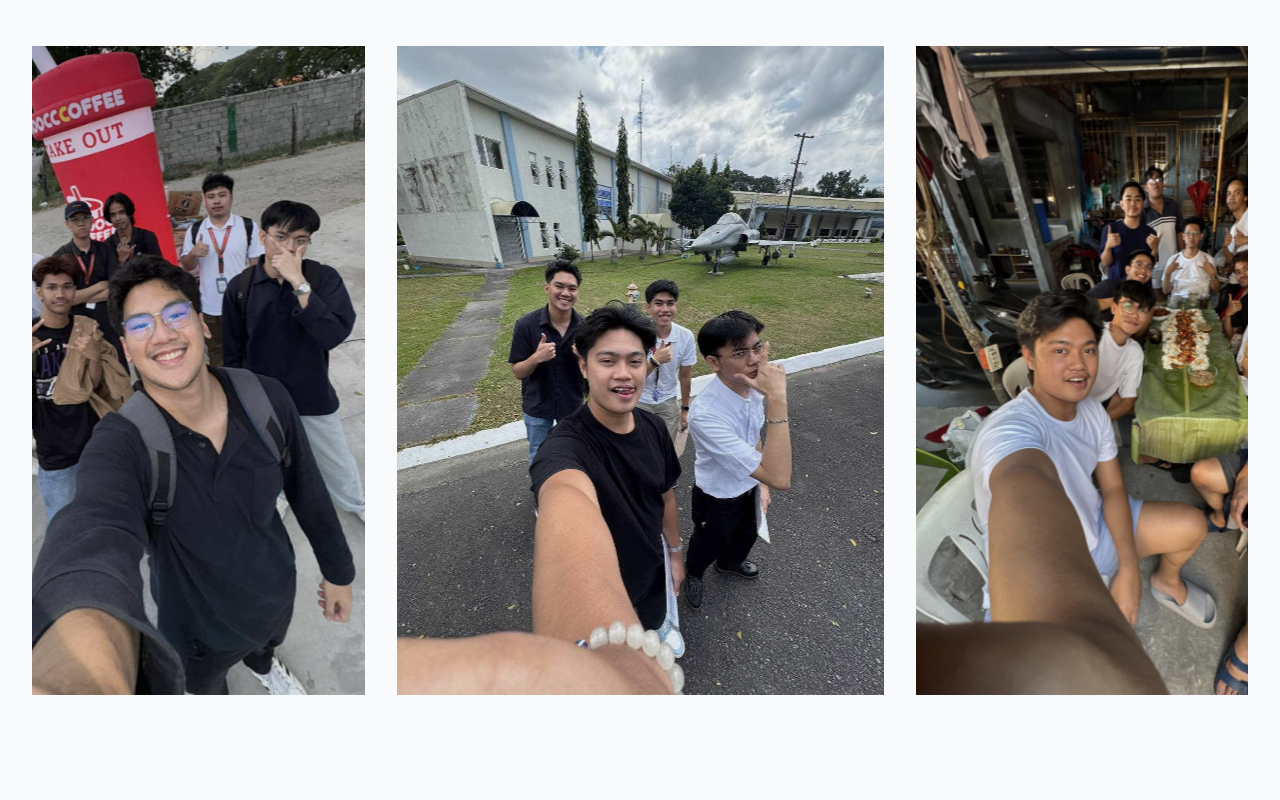
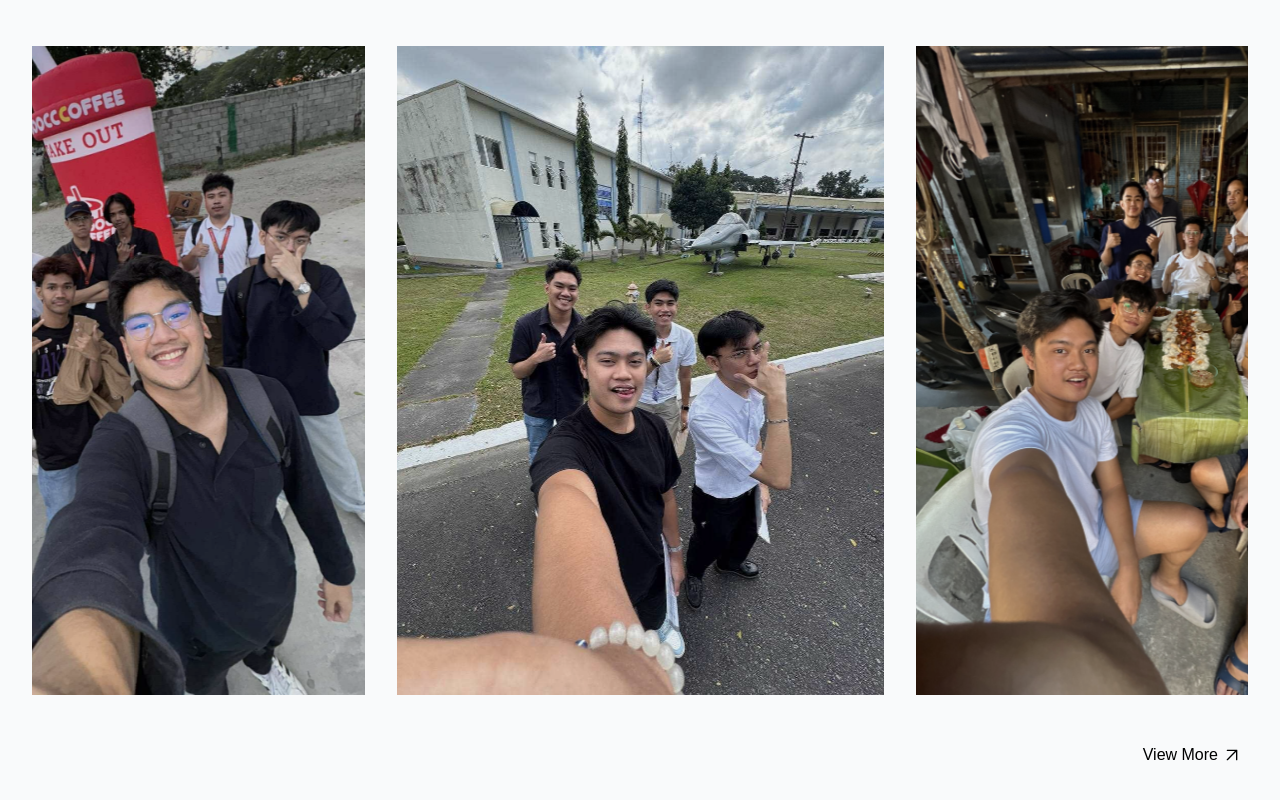
Before and after one commit to frncsvn30/ojt-boys-yearbook, a Vue app: page / in a window 1280 px wide. Shown: the part 1858-2658 px from the top of the page. Built offline with nearby package versions, Linux system fonts and the light colour scheme; a web font is replaced by a local one.

Commit message:
layout: install vue router + improve gallery layout section

```diff
--- a/index.html
+++ b/index.html
@@ -2,7 +2,7 @@
 <html lang="en">
   <head>
     <meta charset="UTF-8" />
-    <link rel="icon" type="image/svg+xml" href="/vite.svg" />
+    <link rel="icon" type="image/svg+xml" href="/favicon.jpg" />
     <meta name="viewport" content="width=device-width, initial-scale=1.0" />
 
     <link href="https://fonts.googleapis.com/css2?family=Poppins:wght@400;700&display=swap" rel="stylesheet">
--- a/package.json
+++ b/package.json
@@ -12,7 +12,8 @@
     "@tailwindcss/vite": "^4.1.10",
     "swiper": "^11.2.8",
     "tailwindcss": "^4.1.10",
-    "vue": "^3.5.13"
+    "vue": "^3.5.13",
+    "vue-router": "^4.5.1"
   },
   "devDependencies": {
     "@vitejs/plugin-vue": "^5.2.3",
--- a/src/App.vue
+++ b/src/App.vue
@@ -1,16 +1,21 @@
 <script setup>
-import { ref } from 'vue'
+import { useRoute } from 'vue-router'
 import BannerSection from './components/Banner.vue'
 import YearbookSection from './components/Yearbook.vue'
+import { ref } from 'vue'
 
+const route = useRoute()
 const bannerLoaded = ref(false)
-
 const handleBannerLoaded = () => {
   bannerLoaded.value = true
 }
 </script>
 
 <template>
-  <BannerSection @loaded="handleBannerLoaded" />
-  <YearbookSection :show="bannerLoaded" />
+  <div v-if="route.path === '/'">
+    <BannerSection @loaded="handleBannerLoaded" />
+    <YearbookSection :show="bannerLoaded" />
+  </div>
+
+  <router-view v-else />
 </template>
--- /dev/null
+++ b/src/components/GalleryPage.vue
@@ -0,0 +1,14 @@
+<script>
+
+</script>
+
+
+<template>
+  <div class="min-h-screen flex items-center justify-center bg-white text-black text-3xl font-light">
+    This is the gallery page
+  </div>
+</template>
+
+<style scoped>
+
+</style>
--- a/src/components/Yearbook.vue
+++ b/src/components/Yearbook.vue
@@ -1,17 +1,24 @@
 <script setup>
 import { ref, onMounted } from 'vue'
+
+// swiper
 import 'swiper/css'
 import { Swiper, SwiperSlide } from 'swiper/vue'
 import { Autoplay } from 'swiper/modules'
 
+// images data
+import { gallery } from '../scripts/galleryData'
+import { students } from '../scripts/studentData'
+
+// states
+const studentList = ref(students)
 const showContent = ref(false)
 const loading = ref(true)
 const showIntro = ref(false)
 const introRef = ref(null)
-
-// track hovered student index
 const studentHover = ref(null)
 
+// scroll to top
 const scrollToTop = () => {
   document.documentElement.scrollTop = 0
   document.body.scrollTop = 0
@@ -21,66 +28,7 @@ const scrollToTop = () => {
   })
 }
 
-// gallery pics
-import g1 from '../assets/img/gallery/ojt-1.jpg'
-import g2 from '../assets/img/gallery/ojt-2.jpg'
-import g3 from '../assets/img/gallery/ojt-3.jpg'
-import g4 from '../assets/img/gallery/ojt-4.jpg'
-import g5 from '../assets/img/gallery/ojt-5.jpg'
-import g6 from '../assets/img/gallery/ojt-6.jpg'
-import g7 from '../assets/img/gallery/ojt-7.jpg'
-import g8 from '../assets/img/gallery/ojt-8.jpg'
-
-const gallery = ref([
-  { img: g1 }, { img: g2 }, { img: g3 }, { img: g4 },
-  { img: g5 }, { img: g6 }, { img: g7 }, { img: g8 },
-])
-
-// grad pics
-import mondray1 from '../assets/img/MONDRAY_01.jpg'
-import mondray2 from '../assets/img/MONDRAY_02.jpg'
-import carlo1 from '../assets/img/CARLO_01.jpg'
-import carlo2 from '../assets/img/CARLO_02.jpg'
-import daniel1 from '../assets/img/DANIEL_01.JPG'
-import daniel2 from '../assets/img/DANIEL_02.JPG'
-import francis1 from '../assets/img/FRANCIS_03.jpg'
-import francis2 from '../assets/img/FRANCIS_02.jpg'
-import justine1 from '../assets/img/JUSTINE_01.jpg'
-import justine2 from '../assets/img/JUSTINE_02.jpg'
-
-const students = ref([
-  { name: 'Mondray Acio',
-    desc: '@dayday.cio',
-    img: mondray1,
-    imgHover: mondray2,
-    link: 'https://instagram.com/dayday.cio'
-  },
-  { name: 'Carlo Pangilinan',
-    desc: '@_clysk',
-    img: carlo1,
-    imgHover: carlo2,
-    link: 'https://instagram.com/_clysk'
-  },
-  { name: 'Daniel Carlos Chua',
-    desc: '@damn.niel_',
-    img: daniel1,
-    imgHover: daniel2,
-    link: 'https://instagram.com/damn.niel_'
-  },
-  { name: 'Francis Loyd Vino',
-    desc: '@flvinonovi',
-    img: francis1,
-    imgHover: francis2,
-    link: 'https://instagram.com/flvinonovi'
-  },
-  { name: 'Justine David Mesa',
-    desc: '@justinedavid_13',
-    img: justine1,
-    imgHover: justine2,
-    link: 'https://instagram.com/justinedavid_13'
-  },
-])
-
+// on mount
 onMounted(() => {
   scrollToTop()
   setTimeout(scrollToTop, 50)
@@ -91,11 +39,12 @@ onMounted(() => {
   }, 100)
 
   // preload hover images
-  students.value.forEach((s) => {
+  studentList.value.forEach((s) => {
     const img = new Image()
     img.src = s.imgHover
   })
 
+  // reveal hero section when in view
   if (introRef.value) {
     const observer = new IntersectionObserver((entries, obs) => {
       if (entries[0].isIntersecting) {
@@ -107,6 +56,7 @@ onMounted(() => {
   }
 })
 </script>
+
 
 <template>
   <div class="min-h-screen bg-white antialiased">
@@ -148,7 +98,7 @@ onMounted(() => {
             <div class="w-8 sm:w-10 lg:w-12 h-px bg-black"></div>
             <h2 class="text-2xl sm:text-3xl md:text-4xl font-light text-black tracking-tight">Gallery</h2>
           </div>
-          <p class="text-sm sm:text-base text-gray-600 font-light ml-12 sm:ml-16 lg:ml-20 pr-4">
+          <p class="text-sm sm:text-base text-gray-600 font-light ml-12 sm:ml-16 lg:ml-20 pr-4 mb-4 sm:mb-6 lg:mb-8">
             Moments that shaped our journey
           </p>
         </div>
@@ -177,6 +127,29 @@ onMounted(() => {
             </div>
           </SwiperSlide>
         </Swiper>
+        <div class="mt-8 sm:mt-12 flex justify-center sm:justify-end px-2">
+          <router-link
+            to="/gallery"
+            class="relative inline-flex items-center gap-1.5 text-sm sm:text-base font-medium text-black group"
+          >
+            View More
+            <!-- Underline -->
+            <span
+              class="absolute left-0 -bottom-1 h-[1.5px] w-0 bg-black transition-all duration-300 group-hover:w-full"
+            ></span>
+            <!-- Arrow Icon -->
+            <svg
+              class="w-4 h-4 transition-transform duration-300 transform group-hover:translate-x-1 group-hover:-translate-y-1"
+              fill="none"
+              stroke="currentColor"
+              stroke-width="2"
+              viewBox="0 0 24 24"
+            >
+              <path stroke-linecap="round" stroke-linejoin="round" d="M5 19l14-14M5 5h14v14" />
+            </svg>
+          </router-link>
+        </div>
+
       </div>
     </section>
 
--- a/src/main.js
+++ b/src/main.js
@@ -1,5 +1,6 @@
 import { createApp } from 'vue'
 import './style.css'
 import App from './App.vue'
+import router from './router'
 
-createApp(App).mount('#app')
+createApp(App).use(router).mount('#app')
--- /dev/null
+++ b/src/scripts/galleryData.js
@@ -0,0 +1,14 @@
+// Gallery images
+import g1 from '../assets/img/gallery/ojt-1.jpg'
+import g2 from '../assets/img/gallery/ojt-2.jpg'
+import g3 from '../assets/img/gallery/ojt-3.jpg'
+import g4 from '../assets/img/gallery/ojt-4.jpg'
+import g5 from '../assets/img/gallery/ojt-5.jpg'
+import g6 from '../assets/img/gallery/ojt-6.jpg'
+import g7 from '../assets/img/gallery/ojt-7.jpg'
+import g8 from '../assets/img/gallery/ojt-8.jpg'
+
+export const gallery = [
+  { img: g1 }, { img: g2 }, { img: g3 }, { img: g4 },
+  { img: g5 }, { img: g6 }, { img: g7 }, { img: g8 },
+]
--- /dev/null
+++ b/src/scripts/studentData.js
@@ -0,0 +1,49 @@
+// Grad images
+import mondray1 from '../assets/img/MONDRAY_01.jpg'
+import mondray2 from '../assets/img/MONDRAY_02.jpg'
+import carlo1 from '../assets/img/CARLO_01.jpg'
+import carlo2 from '../assets/img/CARLO_02.jpg'
+import daniel1 from '../assets/img/DANIEL_01.JPG'
+import daniel2 from '../assets/img/DANIEL_02.JPG'
+import francis1 from '../assets/img/FRANCIS_03.jpg'
+import francis2 from '../assets/img/FRANCIS_02.jpg'
+import justine1 from '../assets/img/JUSTINE_01.jpg'
+import justine2 from '../assets/img/JUSTINE_02.jpg'
+
+export const students = [
+  {
+    name: 'Mondray Acio',
+    desc: '@dayday.cio',
+    img: mondray1,
+    imgHover: mondray2,
+    link: 'https://instagram.com/dayday.cio',
+  },
+  {
+    name: 'Carlo Pangilinan',
+    desc: '@_clysk',
+    img: carlo1,
+    imgHover: carlo2,
+    link: 'https://instagram.com/_clysk',
+  },
+  {
+    name: 'Daniel Carlos Chua',
+    desc: '@damn.niel_',
+    img: daniel1,
+    imgHover: daniel2,
+    link: 'https://instagram.com/damn.niel_',
+  },
+  {
+    name: 'Francis Loyd Vino',
+    desc: '@flvinonovi',
+    img: francis1,
+    imgHover: francis2,
+    link: 'https://instagram.com/flvinonovi',
+  },
+  {
+    name: 'Justine David Mesa',
+    desc: '@justinedavid_13',
+    img: justine1,
+    imgHover: justine2,
+    link: 'https://instagram.com/justinedavid_13',
+  },
+]
```
Also changed, not shown: src/router.js (added, +15 -0 lines), public/favicon.jpg (added), 1 other file (tests, documents, lock files or other folders).
